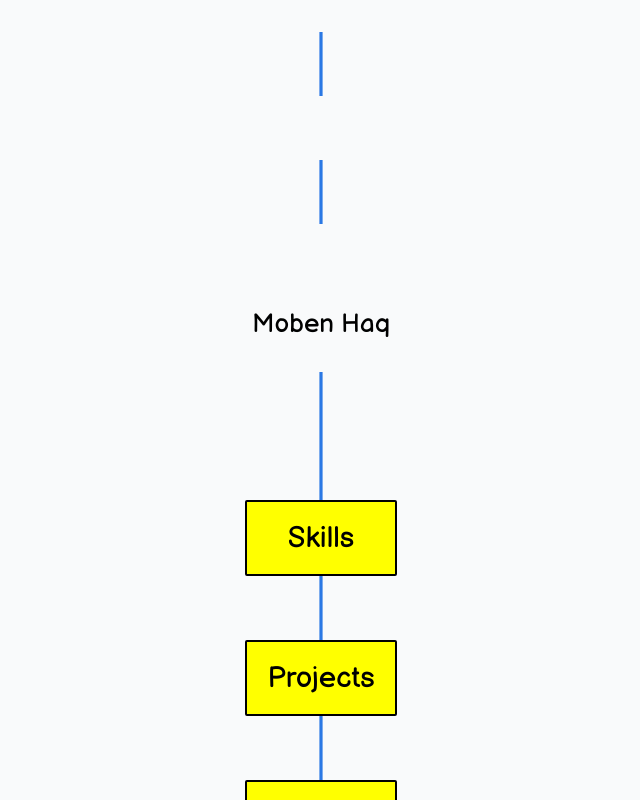
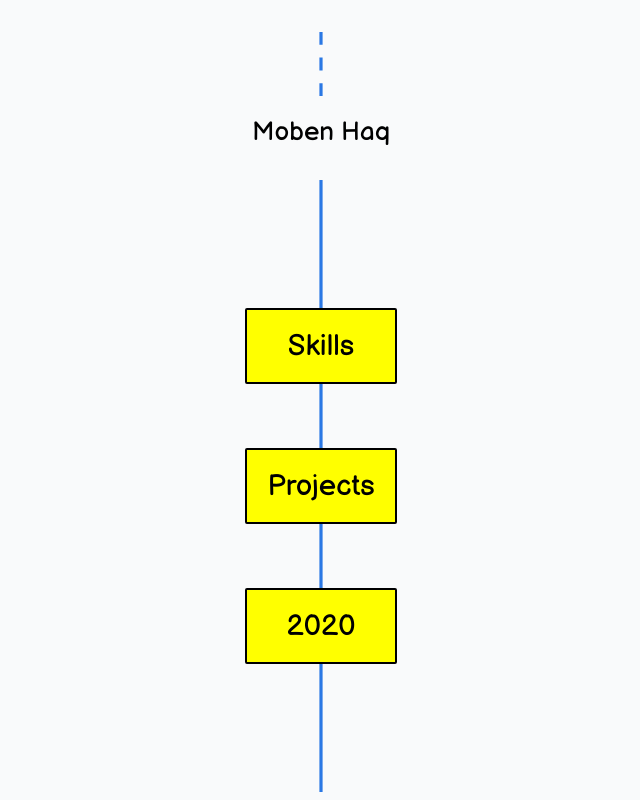
Before and after one commit to mobenh/portfolio_rev2, a React (Create React App) app: page / in a window 1280 px wide. Shown: the top 800 px of the page, without its empty margins (319-959 px from the left). Built offline with nearby package versions, Linux system fonts and the light colour scheme.

Commit message:
fixing dotted line

```diff
--- a/src/App.js
+++ b/src/App.js
@@ -31,8 +31,8 @@ function App() {
     <div className="App">
 
       <div className="name-container">
-        <svg className="dotted-line" viewBox={`0 0 100 20`}>
-          <line x1="50" y1="0" x2="50" y2='20' stroke="rgb(43,120,228)" strokeWidth=".25" strokeDasharray="5,5" />
+        <svg className="dotted-line" viewBox={`0 0 100 5`}>
+          <line x1="50" y1="0" x2="50" y2='20' stroke="rgb(43,120,228)" strokeWidth=".25" strokeDasharray="1,1" />
         </svg>
         <div className="name">Moben Haq</div>
       </div>
```
